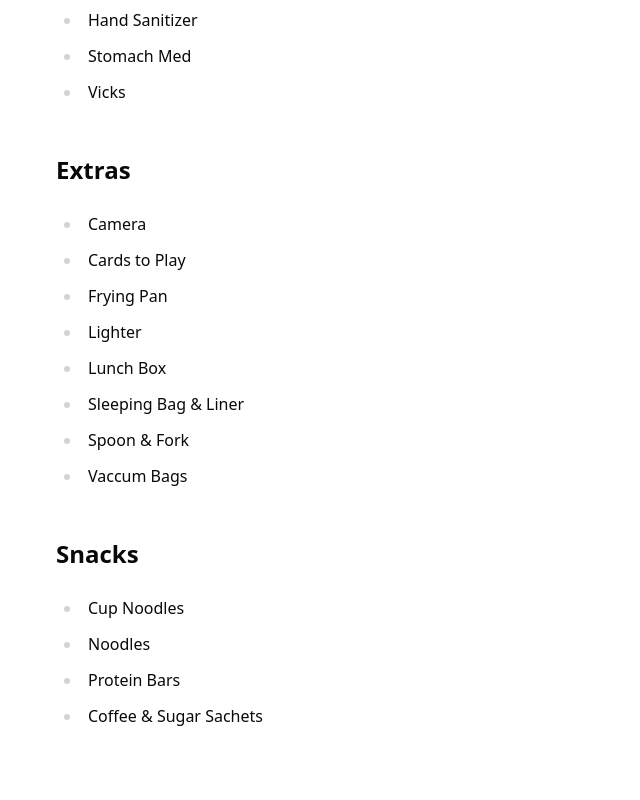
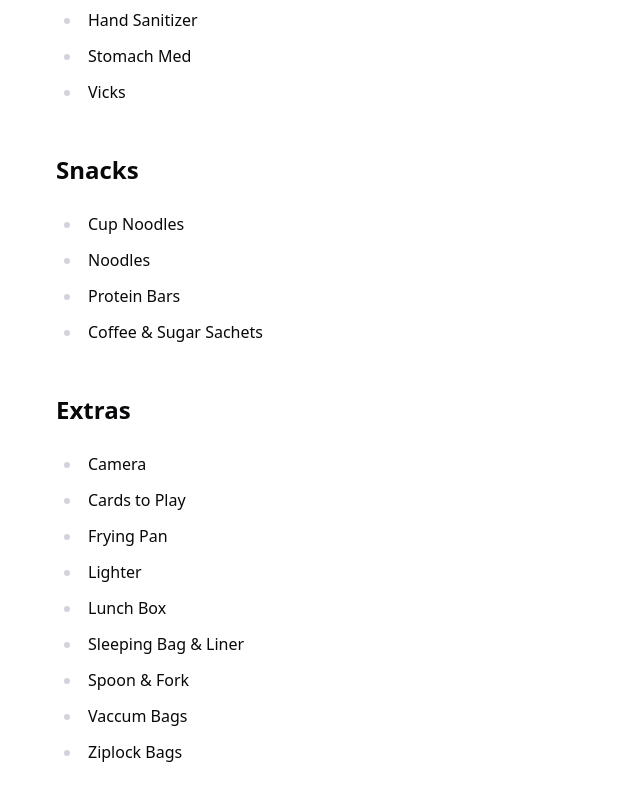
Before and after one commit to nrjdalal/v0.nrjdalal.com, a Next.js app: page /blog/hiking-gear in a window 1280 px wide. Shown: the part 2158-2958 px from the top of the page, without its empty margins (0-640 px from the left). Built offline with nearby package versions, Linux system fonts and the light colour scheme; no server answers.

Commit message:
added hiking gear

```diff
--- a/src/app/(mdx)/blog/hiking-gear/page.mdx
+++ b/src/app/(mdx)/blog/hiking-gear/page.mdx
@@ -68,6 +68,13 @@ export const metadata = {
 - Stomach Med
 - Vicks
 
+## Snacks
+
+- Cup Noodles
+- Noodles
+- Protein Bars
+- Coffee & Sugar Sachets
+
 ## Extras
 
 - Camera
@@ -78,10 +85,4 @@ export const metadata = {
 - Sleeping Bag & Liner
 - Spoon & Fork
 - Vaccum Bags
-
-## Snacks
-
-- Cup Noodles
-- Noodles
-- Protein Bars
-- Coffee & Sugar Sachets
+- Ziplock Bags
```
